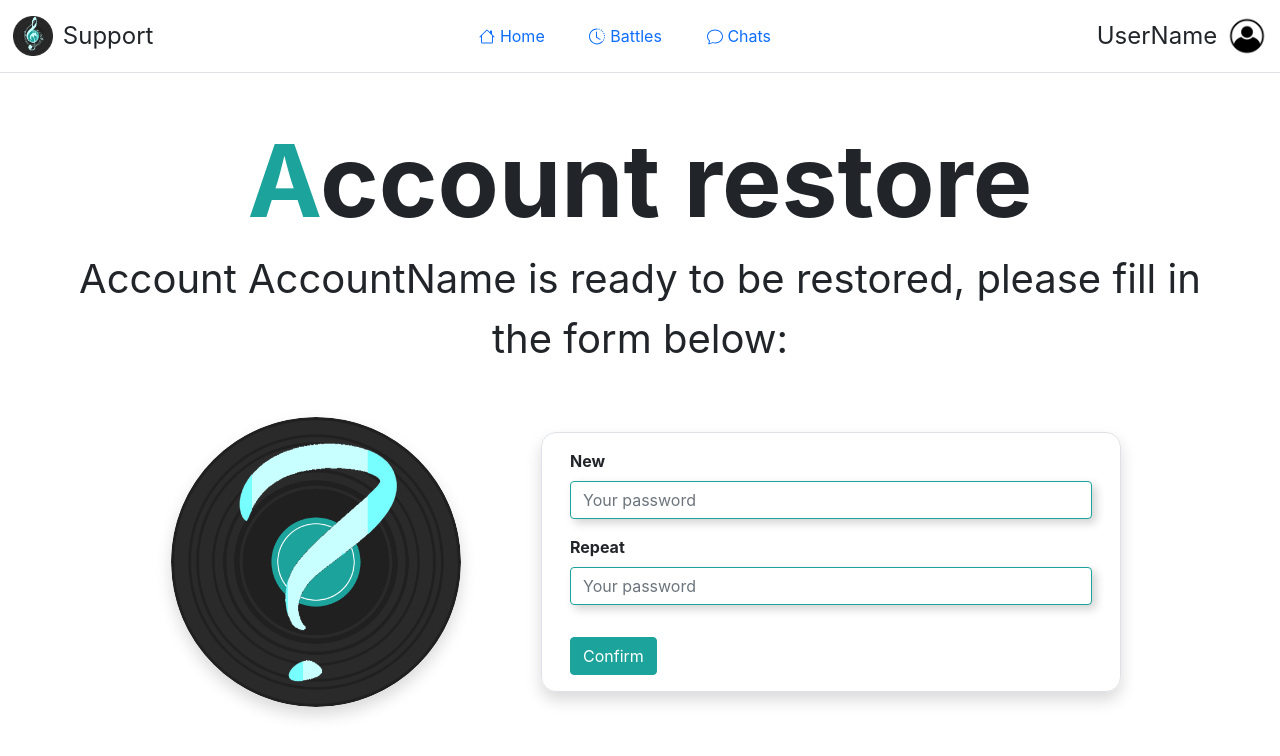
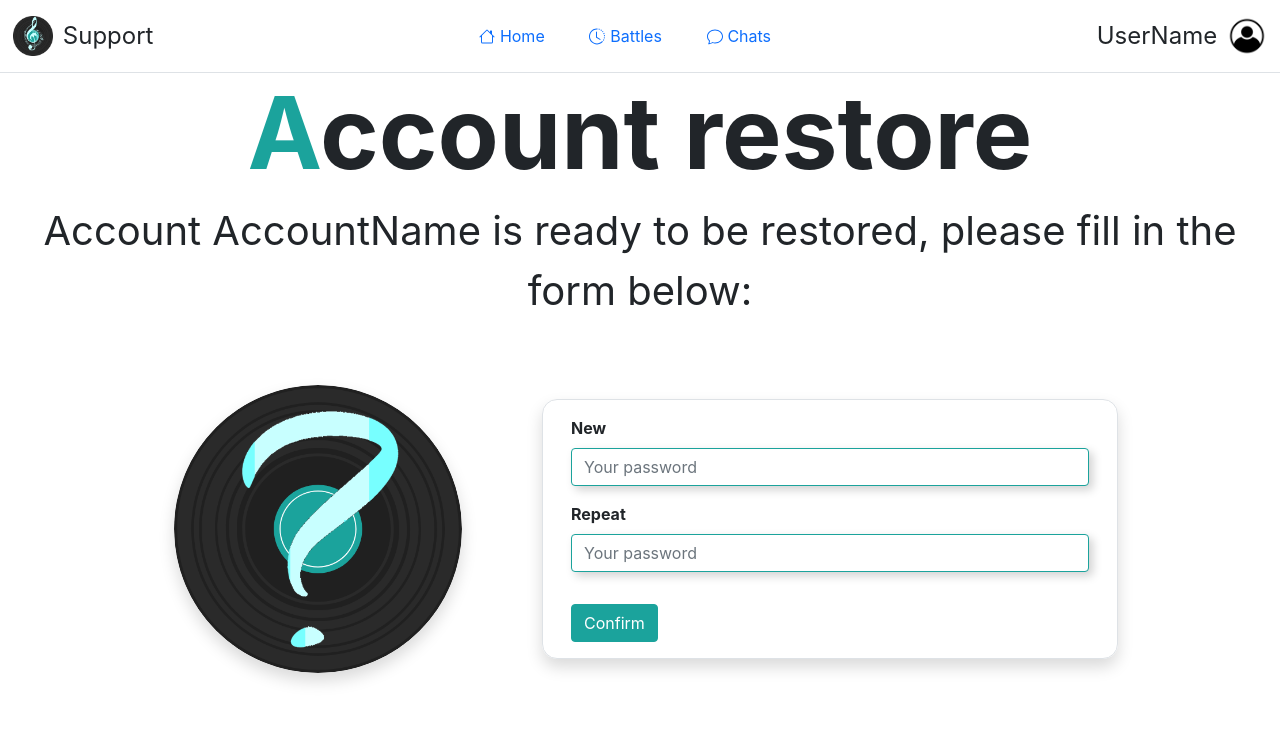
Before and after one commit to Godda9/MusicFromNothing-FrontTesting, a React (Create React App) app: page /account-restore in a window 1280 px wide. Shown: the top 756 px of the page. Built offline with nearby package versions, Linux system fonts and the light colour scheme.

Commit message:
06.01.23.17.36

```diff
--- a/src/components/forms/post-upload-form.js
+++ b/src/components/forms/post-upload-form.js
@@ -72,6 +72,8 @@ const PostUploadForm = (props)=> {
                 <div className='pt-3 w-50'>
                     <input placeholder="Upload" className="form-control" type="file" id="formFile" />
                 </div>
+
+                <button type="submit" className="btn btn-primary">Les's go</button>
             </form>
         </>
     );
--- a/src/components/pages/AccountRestore/AccountRestore.js
+++ b/src/components/pages/AccountRestore/AccountRestore.js
@@ -7,17 +7,18 @@ import AccountRestoreForm from '../../forms/account-restore-form'
 const AccountRestore = (props)=>{
     return(
         <>
-            <div className="container-fluid position-fixed">
-                <div className="row">
+            <div className="container-fluid">
+                <div className="row position-sticky top-0">
                     <Topbar text="Support" username="UserName" where="support"/>
                 </div>
-                <div className="d-flex justify-content-center align-items-center">
-                    <div>
-                        <div className="row d-flex justify-content-center align-items-center m-5">
-                            <h1 style={{'text-align': 'center'}}><span style={{'color': '#1BA39C'}}>A</span>ccount restore</h1>
-                            <span className="text-center fs-1">Account AccountName is ready to be restored, please fill in the form below:</span>
-                        </div>
-                        <div className="col d-flex justify-content-center align-items-center h-50 m-5" style={{maxHeight: '93vh'}}>
+
+                <div className="col overflow-y-auto" style={{maxHeight: '93vh'}}>
+                    <div className="row d-flex justify-content-center align-items-center">
+                        <h1 style={{'text-align': 'center'}}><span style={{'color': '#1BA39C'}}>A</span>ccount restore</h1>
+                        <span className="text-center fs-1">Account AccountName is ready to be restored, please fill in the form below:</span>
+                    </div>
+                    <div className="row">
+                        <div className="col p-3 d-flex justify-content-center align-items-center h-50 m-5">
                             <img style={{width: '35vh', height: '35vh'}} className="rounded-circle shadow w-25 h-25" src={logoSupport}></img>
                             <AccountRestoreForm/>
                         </div>
--- a/src/components/pages/Support/Support.js
+++ b/src/components/pages/Support/Support.js
@@ -5,17 +5,18 @@ import logoSupport from '../Images/logo_support.png'
 const Support = (props) => {
     return (
         <>
-            <div className="container-fluid position-fixed">
-                <div className="row">
+            <div className="container-fluid">
+                <div className="row position-sticky top-0">
                     <Topbar text="Support" username="UserName" where="support"/>
                 </div>
-                <div className="d-flex justify-content-center align-items-center">
-                    <div>
-                        <div className="row d-flex justify-content-center align-items-center m-5">
-                            <h1 style={{'text-align': 'center'}}><span style={{'color': '#1BA39C'}}>S</span>upport</h1>
-                            <span className="text-center fs-1">We are ready to get in contact, please provide us with information below:</span>
-                        </div>
-                        <div className="col d-flex justify-content-center align-items-center h-50 m-5" style={{maxHeight: '93vh'}}>
+
+                <div className="col overflow-y-auto" style={{maxHeight: '93vh'}}>
+                    <div className="row d-flex justify-content-center align-items-center">
+                        <h1 style={{textAlign: 'center'}}><span style={{'color': '#1BA39C'}}>S</span>upport</h1>
+                        <span className="text-center fs-1">We are ready to get in contact, please provide us with information below:</span>
+                    </div>
+                    <div className="row">
+                        <div className="col p-3 d-flex justify-content-center align-items-center h-50 m-5">
                             <img style={{width: '35vh', height: '35vh'}} className="rounded-circle shadow w-25 h-25" src={logoSupport}></img>
                             <FormSupportContact/>
                         </div>
--- a/src/components/top-bar/top-bar.js
+++ b/src/components/top-bar/top-bar.js
@@ -10,7 +10,7 @@ const Topbar = (props) => {
 
     return (
         <>
-                <header className="top-bar d-flex flex-wrap justify-content-center border-bottom py-3">
+            <header className="top-bar d-flex flex-wrap justify-content-center border-bottom py-3" style={{backgroundColor: 'white'}}>
                 <div className='top-bar-flex'>
                     <div className='d-flex'>
                         <a href="/" className="d-flex align-items-center mb-3 mb-md-0 me-md-auto text-dark text-decoration-none special-link-left">
```
Lines whose indentation alone changed are shown as unchanged.
